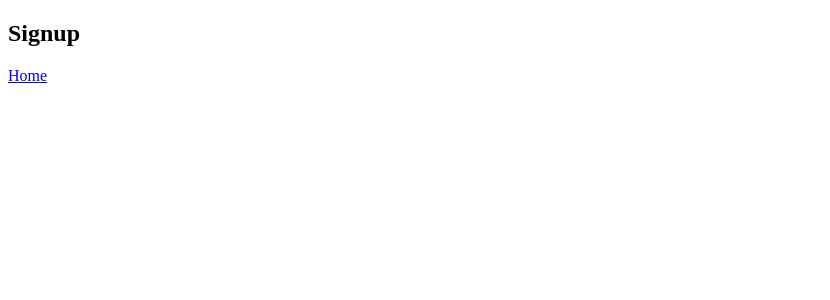
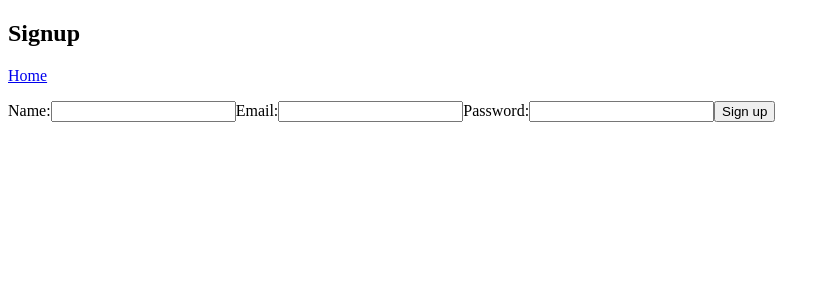
Before and after one commit to fatimaahmed14/task-app-client, a React (Create React App) app in the folder task-app/: page /signup in a window 1280 px wide. Shown: the top 300 px of the page, without its empty margins (0-830 px from the left). Built offline with nearby package versions, Linux system fonts and the light colour scheme.

Commit message:
basics for sign up page set up

```diff
--- a/task-app/src/pages/Login.js
+++ b/task-app/src/pages/Login.js
@@ -25,10 +25,12 @@ function Login() {
       .then((data) => {
         console.log(data);
         // do something with the response data, such as updating state
+        // setpassword
       })
       .catch((error) => {
         console.error("There was a problem with the login request:", error);
       });
+    // once it has done that clear the fields
   };
 
   return (
--- a/task-app/src/pages/Signup.js
+++ b/task-app/src/pages/Signup.js
@@ -1,12 +1,75 @@
+import { useState } from "react";
 import { Link } from "react-router-dom";
+
 function Signup() {
+  const [email, setEmail] = useState("");
+  const [password, setPassword] = useState("");
+  const [name, setName] = useState("");
+
+  const handleSubmit = (e) => {
+    e.preventDefault();
+    const data = { email, password, name };
+
+    fetch("http://localhost:4000/signup", {
+      method: "POST",
+      headers: {
+        "Content-Type": "application/json",
+      },
+      body: JSON.stringify(data),
+    })
+      .then((res) => {
+        if (!res) {
+          throw new Error("ERROR, will be more specific later");
+        }
+        return res.json();
+      })
+      .then((data) => {
+        console.log(data);
+        // need to push into state
+      })
+      .catch((error) => {
+        console.error("There was a problem with the sign up request:", error);
+      });
+    // once it has done that clear the fields
+    // toast to say it is sucessful
+  };
+
   return (
+    <>
       <div>
         <h2>Signup</h2>
         <p>
           <Link to="/">Home</Link>
         </p>
       </div>
+      <form onSubmit={handleSubmit}>
+        <label>
+          Name:
+          <input
+            type="name"
+            value={name}
+            onChange={(e) => setName(e.target.value)}
+          />
+        </label>
+        <label>
+          Email:
+          <input
+            type="email"
+            value={email}
+            onChange={(e) => setEmail(e.target.value)}
+          />
+        </label>
+        <label>
+          Password:
+          <input
+            type="password"
+            value={password}
+            onChange={(e) => setPassword(e.target.value)}
+          />
+        </label>
+        <button type="submit">Sign up</button>
+      </form>
+    </>
   );
 }
 
--- a/task-app/src/style/App.css
+++ b/task-app/src/style/App.css
@@ -1,3 +1,7 @@
+body {
+  /* background-image: linear-gradient(rgb(162, 211, 204), rgb(157, 179, 180)); */
+  /* background-color: #aaa798f3; */
+}
 nav {
   overflow: hidden;
 }
@@ -43,3 +47,5 @@ nav .login:hover,
   margin-left: 70px;
   font-size: 30px;
 }
+
+/* stlye the login form + copy for the sign up */
```
Lines whose indentation alone changed are shown as unchanged.
